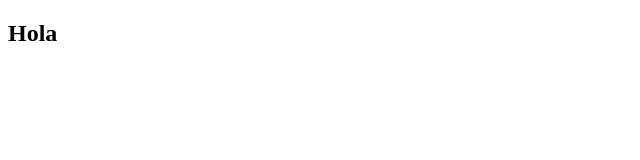
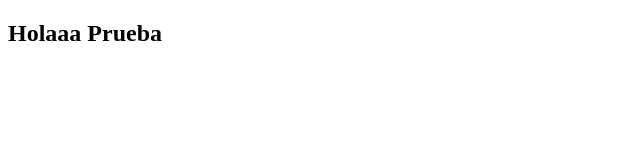
Before and after one commit to josefgonzalezz/GitLabClasePrueba, a plain HTML site: page index.html in a window 1280 px wide. Shown: the whole page, without its empty margins (0-640 px from the left). Drawn offline with Linux system fonts and the light colour scheme.

Commit message:
feauture Git

```diff
--- a/index.html
+++ b/index.html
@@ -7,7 +7,7 @@
 </head>
 <body>
     <h2>
-        Hola
+        Holaaa Prueba
     </h2>
 
 </body>
```
